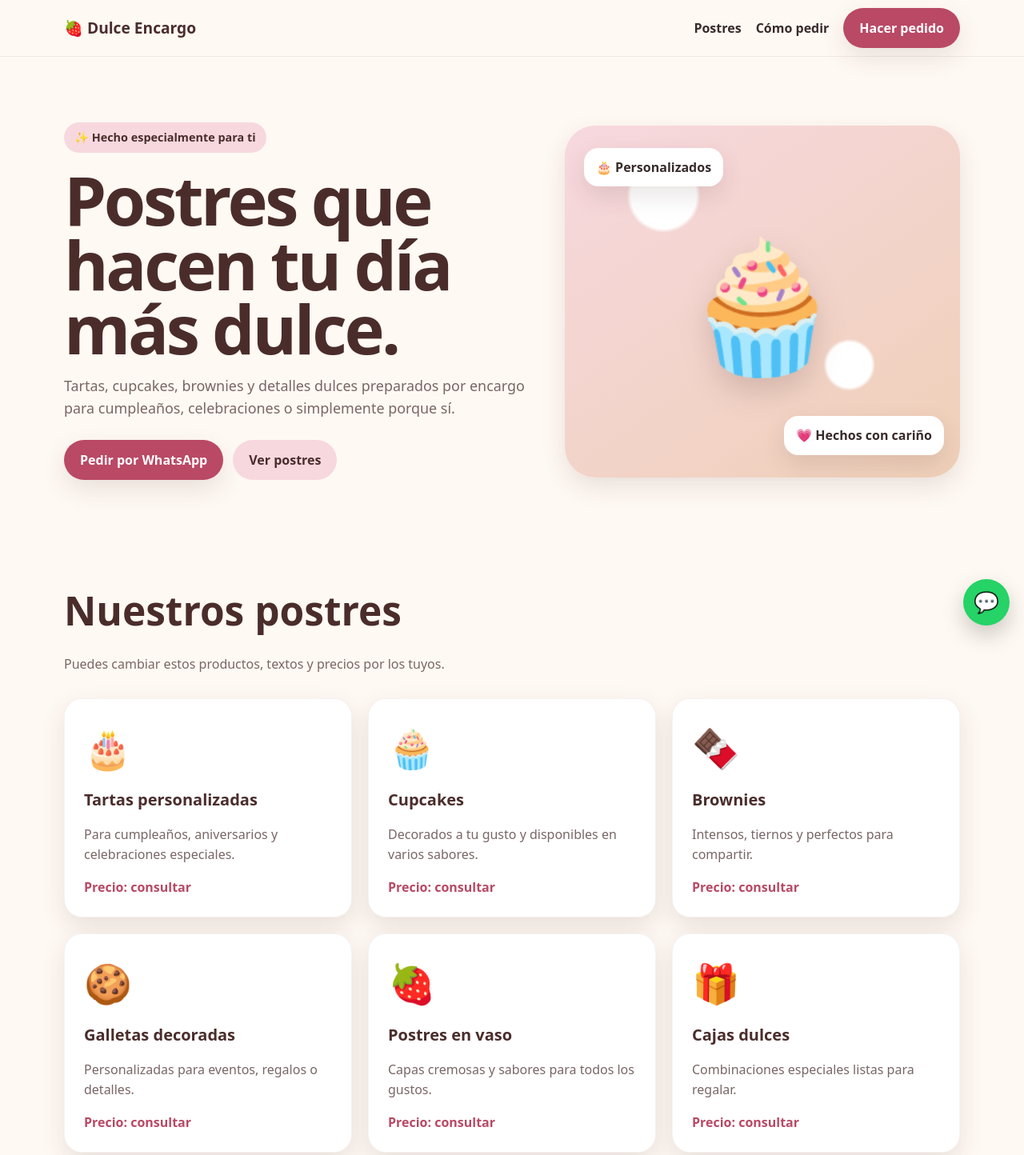
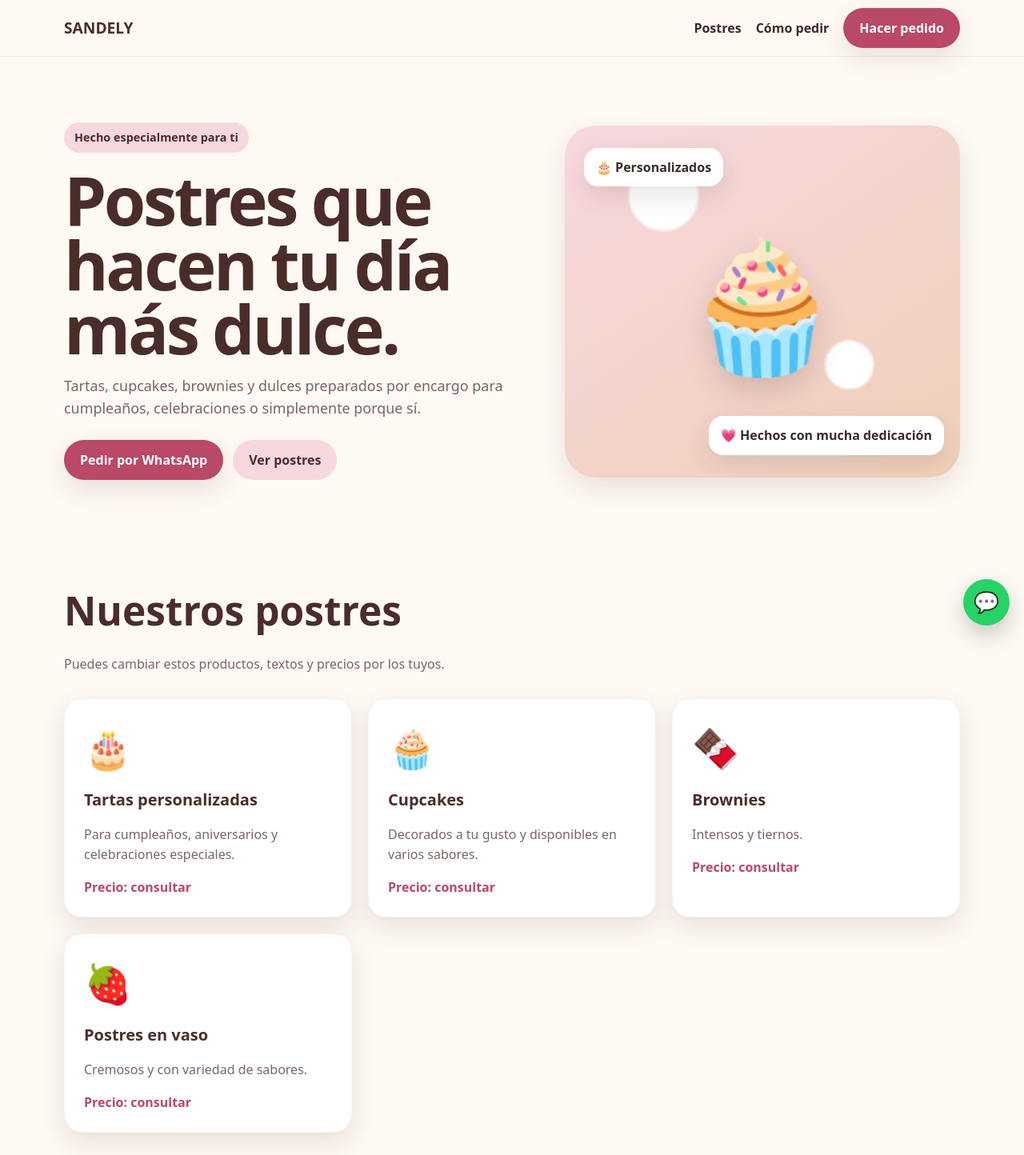
Before and after one commit to lydiagomezsande-pixel/mis-postres-index, a plain HTML site: page index.html in a window 1280 px wide. Shown: the top 1444 px of the page at 80% size. Drawn offline with Linux system fonts and the light colour scheme.

Commit message:
Update index.html

```diff
--- a/index.html
+++ b/index.html
@@ -3,8 +3,8 @@
 <head>
   <meta charset="utf-8" />
   <meta name="viewport" content="width=device-width, initial-scale=1" />
-  <meta name="description" content="Postres artesanales por encargo: tartas, cupcakes, brownies, galletas y cajas dulces." />
-  <title>Dulce Encargo | Postres por encargo</title>
+  <meta name="description" content="Postres artesanales por encargo: tartas, bizcochos, brownies, galletas ." />
+  <title> SANDELY| Postres por encargo</title>
   <style>
     :root{
       --rosa:#f7d8df;
@@ -139,7 +139,7 @@
 <header>
   <div class="wrap">
     <nav>
-      <a class="brand" href="#">🍓 Dulce Encargo</a>
+      <a class="brand" href="#"> SANDELY</a>
       <div class="navlinks">
         <a href="#postres">Postres</a>
         <a href="#como">Cómo pedir</a>
@@ -152,9 +152,9 @@
 <main>
   <div class="wrap hero">
     <div>
-      <span class="tag">✨ Hecho especialmente para ti</span>
+      <span class="tag"> Hecho especialmente para ti</span>
       <h1>Postres que hacen tu día más dulce.</h1>
-      <p>Tartas, cupcakes, brownies y detalles dulces preparados por encargo para cumpleaños, celebraciones o simplemente porque sí.</p>
+      <p>Tartas, cupcakes, brownies y dulces preparados por encargo para cumpleaños, celebraciones o simplemente porque sí.</p>
       <div class="hero-actions">
         <a class="btn btn-primary" href="#pedido">Pedir por WhatsApp</a>
         <a class="btn btn-soft" href="#postres">Ver postres</a>
@@ -163,7 +163,7 @@
     <div class="hero-art" aria-label="Ilustración de postres">
       <div class="floating f1">🎂 Personalizados</div>
       <div class="cake">🧁</div>
-      <div class="floating f2">💗 Hechos con cariño</div>
+      <div class="floating f2">💗 Hechos con mucha dedicación</div>
     </div>
   </div>
 
@@ -176,11 +176,9 @@
       <div class="grid">
         <article class="card"><div class="icon">🎂</div><h3>Tartas personalizadas</h3><p class="muted">Para cumpleaños, aniversarios y celebraciones especiales.</p><div class="price">Precio: consultar</div></article>
         <article class="card"><div class="icon">🧁</div><h3>Cupcakes</h3><p class="muted">Decorados a tu gusto y disponibles en varios sabores.</p><div class="price">Precio: consultar</div></article>
-        <article class="card"><div class="icon">🍫</div><h3>Brownies</h3><p class="muted">Intensos, tiernos y perfectos para compartir.</p><div class="price">Precio: consultar</div></article>
-        <article class="card"><div class="icon">🍪</div><h3>Galletas decoradas</h3><p class="muted">Personalizadas para eventos, regalos o detalles.</p><div class="price">Precio: consultar</div></article>
-        <article class="card"><div class="icon">🍓</div><h3>Postres en vaso</h3><p class="muted">Capas cremosas y sabores para todos los gustos.</p><div class="price">Precio: consultar</div></article>
-        <article class="card"><div class="icon">🎁</div><h3>Cajas dulces</h3><p class="muted">Combinaciones especiales listas para regalar.</p><div class="price">Precio: consultar</div></article>
-      </div>
+        <article class="card"><div class="icon">🍫</div><h3>Brownies</h3><p class="muted">Intensos y tiernos.</p><div class="price">Precio: consultar</div></article>
+        <article class="card"><div class="icon">🍓</div><h3>Postres en vaso</h3><p class="muted"> Cremosos y con variedad de sabores.</p><div class="price">Precio: consultar</div></article>
+
     </div>
   </section>
 
@@ -240,7 +238,7 @@
 
 <footer>
   <div class="wrap">
-    <strong>🍓 Dulce Encargo</strong><br>
+    <strong> SANDELY</strong><br>
     Postres artesanales por encargo · Instagram: @tuusuario
   </div>
 </footer>
```
